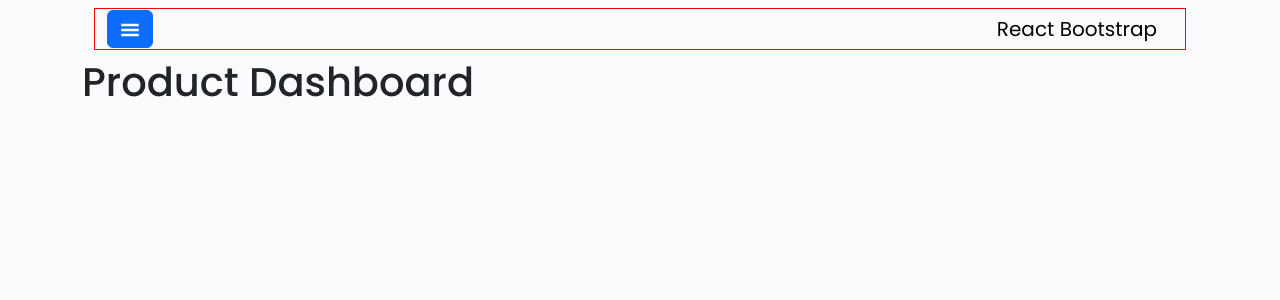
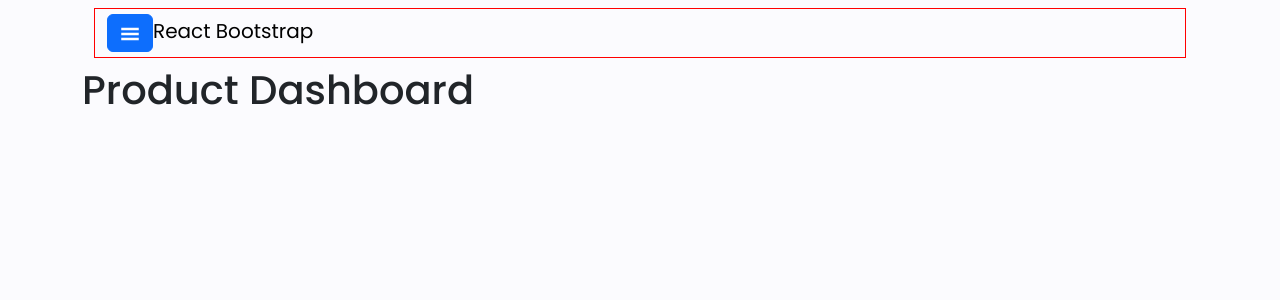
Before and after one commit to MarkRyuo/SalesInventoryManagementSystem_SIMS, a React (Vite) app in the folder client/: page /Dashboard/Product in a window 1280 px wide. Shown: the top 300 px of the page. Built offline with nearby package versions, Linux system fonts and the light colour scheme.

Commit message:
Subject : Body

```diff
--- a/client/src/components/NavBar/NavDashboard.jsx
+++ b/client/src/components/NavBar/NavDashboard.jsx
@@ -16,11 +16,10 @@ export const NavDashboard = () => {
 
             <Navbar>
                 <Container className={Navbars.navDashboard}>
-                    <Button variant="primary" onClick={handleShow}>
-                        <GiHamburgerMenu size={20}/>
-                    </Button>
-
                     <Navbar.Brand href="#home">
+                        <Button variant="primary" onClick={handleShow}>
+                            <GiHamburgerMenu size={20}/>
+                        </Button>
                         React Bootstrap
                     </Navbar.Brand>
                 </Container>
```
